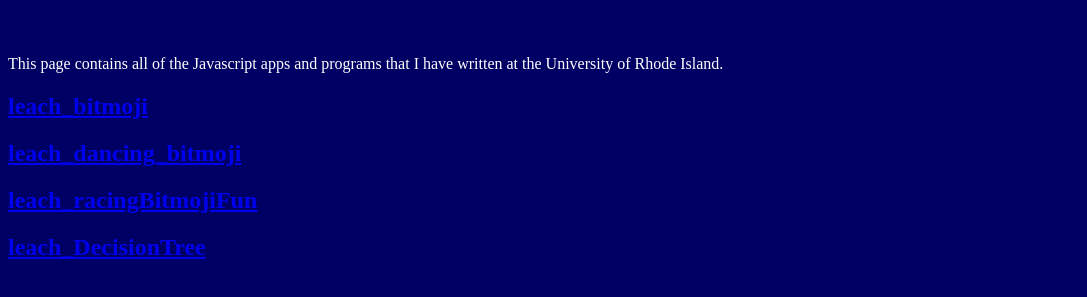
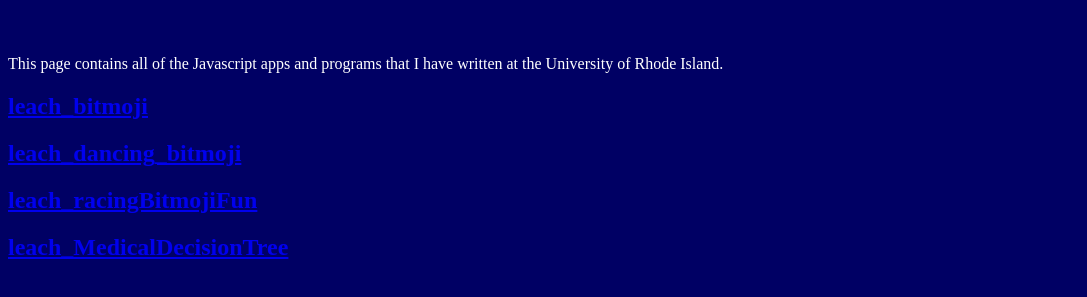
Before and after one commit to AidanL19/AidanL19.github.io, a plain HTML site: page javascripts.html in a window 1280 px wide. Shown: the part 443-740 px from the top of the page, without its empty margins (0-1087 px from the left). Drawn offline with Linux system fonts and the light colour scheme; a script that the page names is missing.

Commit message:
Add files via upload

```diff
--- a/javascripts.html
+++ b/javascripts.html
@@ -43,6 +43,6 @@
     <h2><a href="https://www.khanacademy.org/computer-programming/leach_bitmoji/5956544476528640">leach_bitmoji</a></h2><script src="https://www.khanacademy.org/computer-programming/leach_bitmoji/5956544476528640/embed.js?editor=no&buttons=no&author=no&embed=yes"></script>
     <h2><a href="https://www.khanacademy.org/computer-programming/leach_dancing_bitmoji/5435297615364096">leach_dancing_bitmoji</a></h2><script src="https://www.khanacademy.org/computer-programming/leach_dancing_bitmoji/5435297615364096/embed.js?editor=no&buttons=no&author=no&embed=yes"></script>
     <h2><a href="https://www.khanacademy.org/computer-programming/leach_racingbitmojifun/5826369449410560">leach_racingBitmojiFun</a></h2><script src="https://www.khanacademy.org/computer-programming/leach_racingbitmojifun/5826369449410560/embed.js?editor=no&buttons=no&author=no&embed=yes"></script>
-    <h2><a href="https://www.khanacademy.org/computer-programming/leach_decisiontree/6635643100512256">leach_DecisionTree</a></h2><script src="https://www.khanacademy.org/computer-programming/leach_decisiontree/6635643100512256/embed.js?editor=no&buttons=no&author=no&embed=yes"></script>
+    <h2><a href="https://www.khanacademy.org/computer-programming/leach_medicaldecisiontree/5800058303594496">leach_MedicalDecisionTree</a></h2><script src="https://www.khanacademy.org/computer-programming/leach_medicaldecisiontree/5800058303594496/embed.js?editor=no&buttons=no&author=no&embed=yes"></script>
 </body>
 </html>
```
